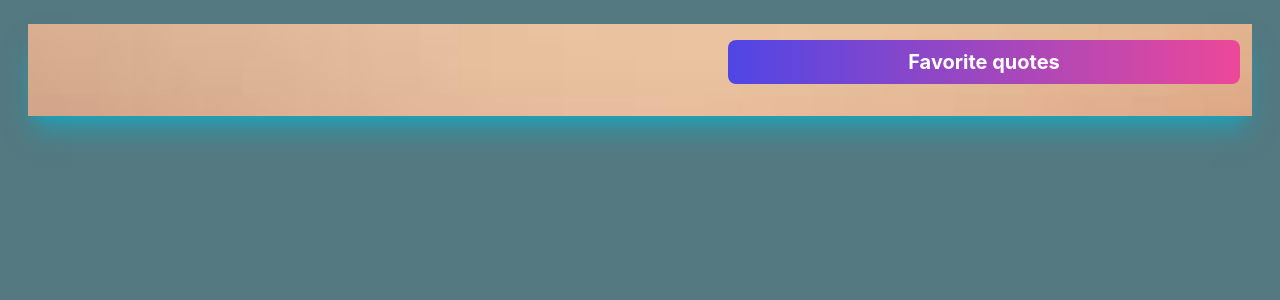
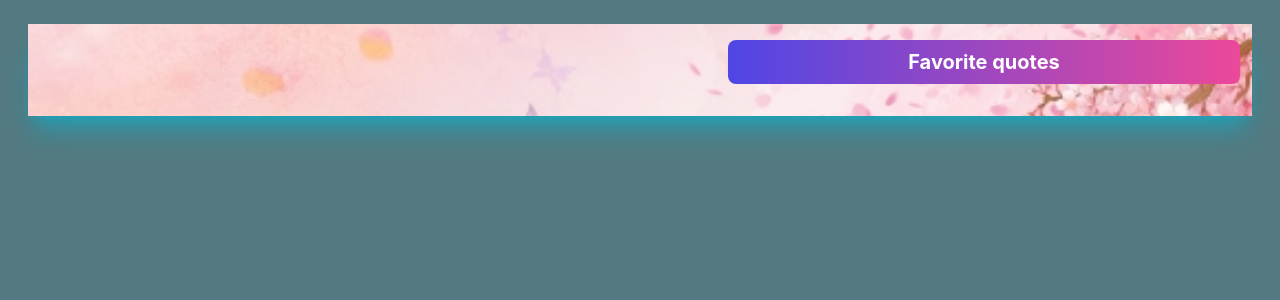
Before and after one commit to nk-mart/edx-group-2, a React (Create React App) app: page /collectionpage in a window 1280 px wide. Shown: the top 300 px of the page. Built offline with nearby package versions, Linux system fonts and the light colour scheme; a web font is replaced by a local one.

Commit message:
collection page changes

```diff
--- a/src/components/CollectionPage/CollectionPage.css
+++ b/src/components/CollectionPage/CollectionPage.css
@@ -1,3 +1,4 @@
 .background-image{
-    background-image: url('/public/images.jpeg');
+    background-image: url('/public/coll.jpg');
+
 }
```
Also changed, not shown: public/bg1.jpg (added).
